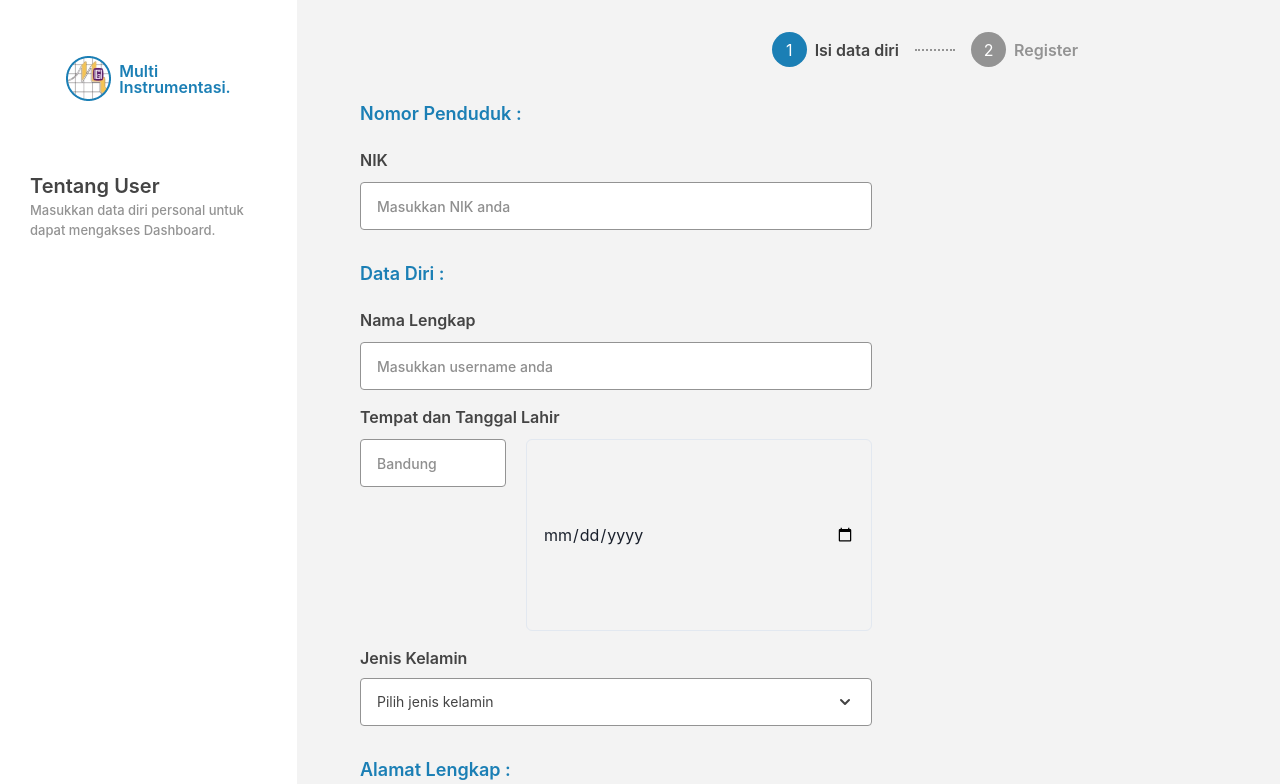
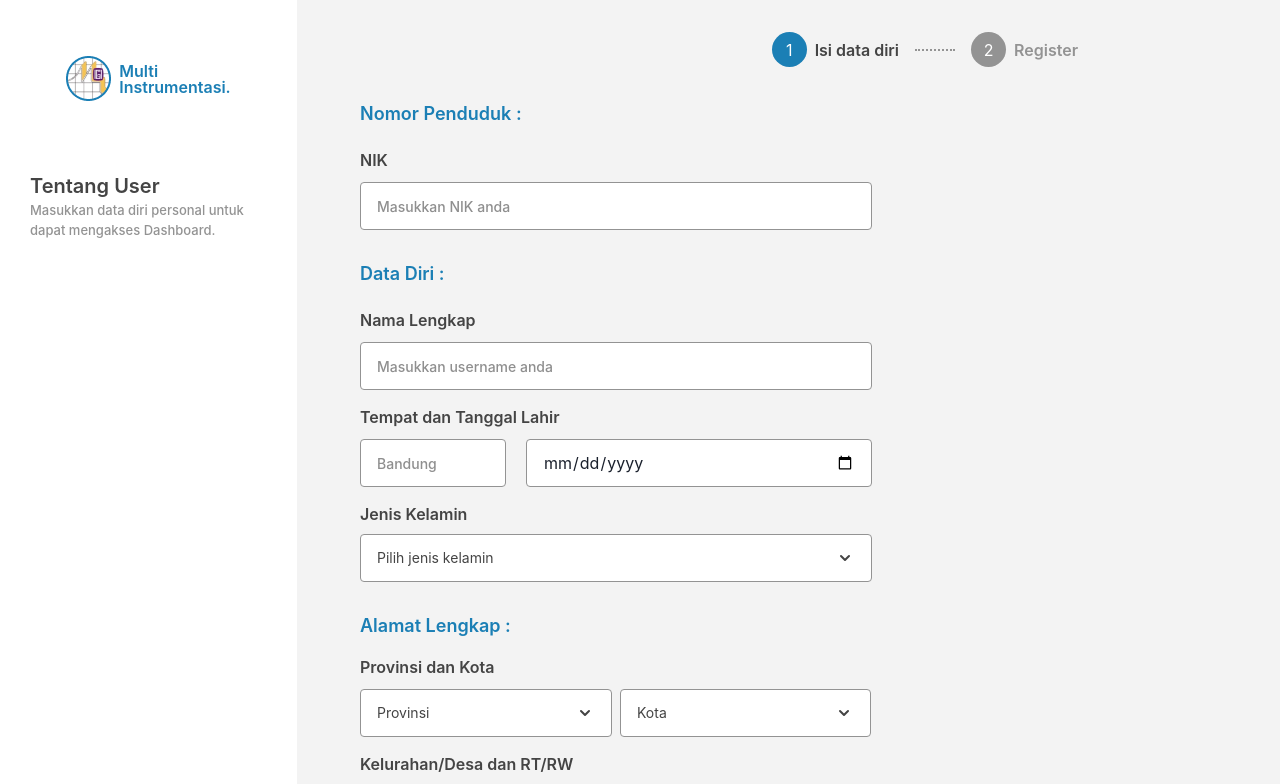
Before and after one commit to Smart-Dashboard-ESD/Website_Smart_Dashboard, a React (Create React App) app: page /data-diri in a window 1280 px wide. Shown: the top 784 px of the page. Built offline with nearby package versions, Linux system fonts and the light colour scheme.

Commit message:
feat/update styling in date dropdown

```diff
--- a/src/components/FormDataDiri.js
+++ b/src/components/FormDataDiri.js
@@ -43,9 +43,13 @@ export default function FormDataDiri() {
           <Input
             placeholder="Pilih tanggal lahir"
             width={346}
-            height={48}
+            height="48px"
             type="date"
-            className="text-base border rounded border-[#939393] placeholder:text-[#8F8F8F] px-4"
+            bg="white"
+            border="1px solid"
+            borderColor="#939393"
+            borderRadius="4px"
+            className="text-base border border-[#939393] bg-white placeholder:text-[#8F8F8F] px-4"
           />
         </span>
       </div>
```
